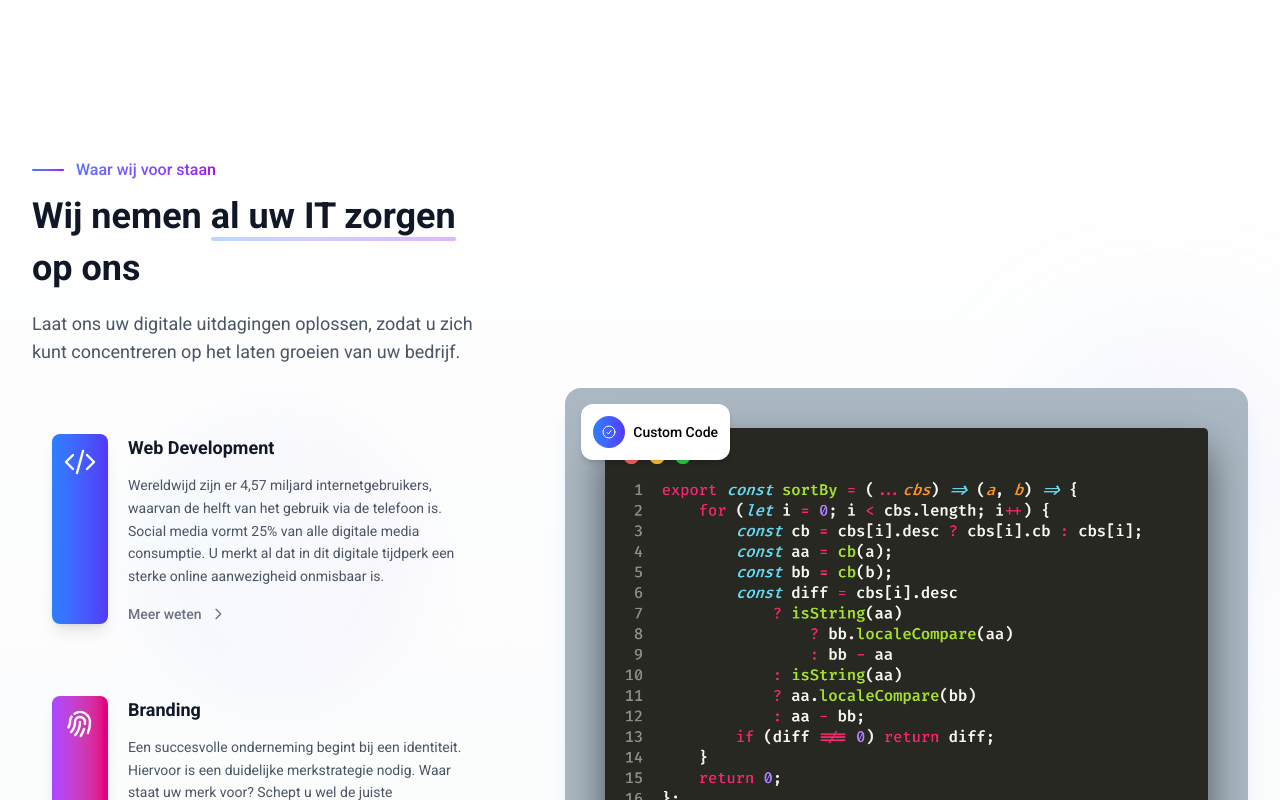
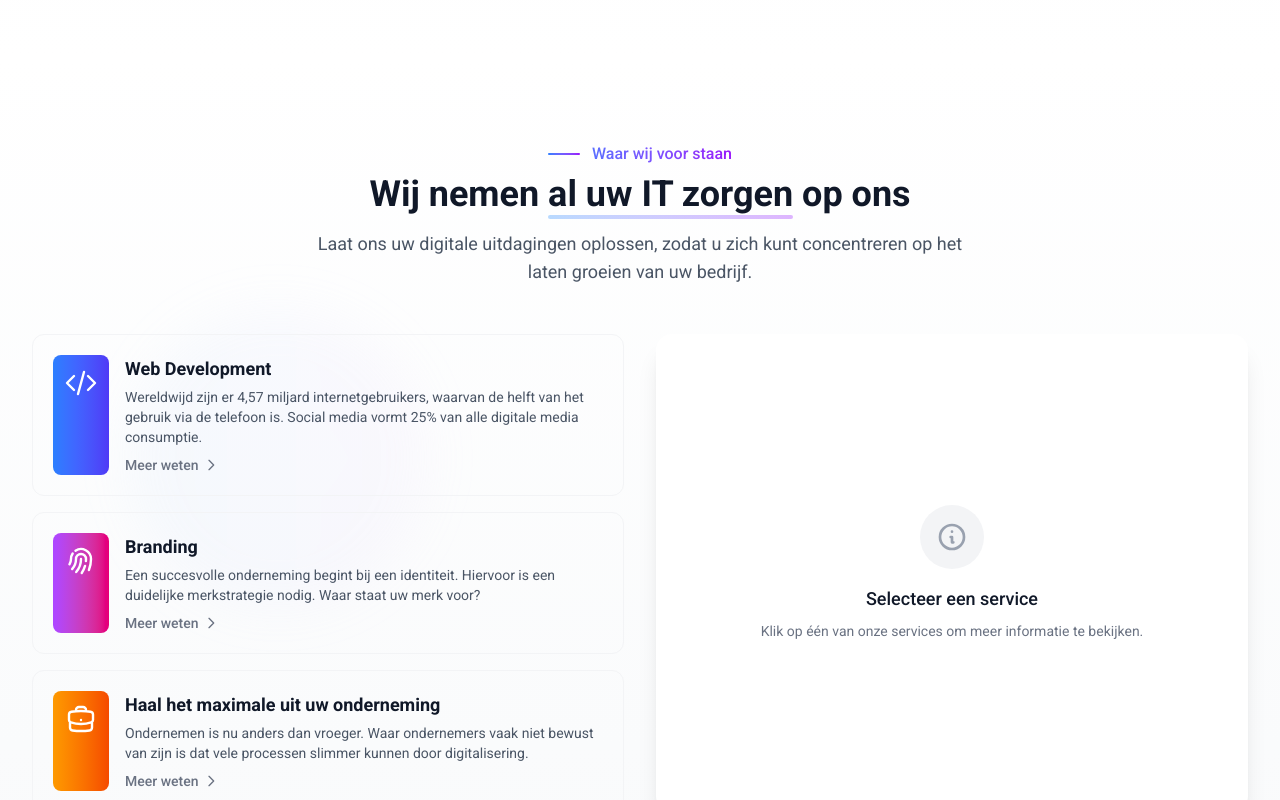
Before and after one commit to iProGoofy/pixbyte, a Next.js app: page / in a window 1280 px wide. Shown: the part 1540-2340 px from the top of the page. Built offline with nearby package versions, Linux system fonts and the light colour scheme.

Commit message:
New layout

```diff
--- a/src/app/page.tsx
+++ b/src/app/page.tsx
@@ -2,7 +2,6 @@
 import HeroSection from "@/components/hero";
 import Cards from "@/components/cards";
 import Services from "@/components/diensten";
-import Testimonial from "@/components/testimonial";
 import Pricing from "@/components/pricing";
 import Clients from "@/components/clienten";
 import Contact from "@/components/contact";
@@ -14,7 +13,6 @@ export default function Home() {
 <Cards />
 <Services />
 <Pricing />
-<Testimonial />
 <Clients />
 <Contact />
  </>
--- a/src/components/diensten.tsx
+++ b/src/components/diensten.tsx
@@ -1,38 +1,17 @@
 'use client';
-import React, { useRef, useEffect, useState } from 'react';
+import React, { useState } from 'react';
 import Image from 'next/image';
 
 const FeaturesSection: React.FC = () => {
-  const [isInView, setIsInView] = useState(false);
-  const sectionRef = useRef<HTMLDivElement>(null);
-  const [activeFeature, setActiveFeature] = useState<number | null>(null);
-
-  // Vereenvoudigde IntersectionObserver - alleen laden wanneer nodig
-  useEffect(() => {
-    const node = sectionRef.current;
-    if (!node) return;
-
-    const observer = new IntersectionObserver(
-      ([entry]) => {
-        if (entry.isIntersecting && !isInView) {
-          setIsInView(true);
-          // Verwijder observer na activatie om verdere berekeningen te voorkomen
-          observer.disconnect();
-        }
-      },
-      { threshold: 0.1 }
-    );
-
-    observer.observe(node);
-    return () => observer.disconnect();
-  }, [isInView]);
+  const [selectedFeature, setSelectedFeature] = useState<number | null>(null);
 
   // Feature items data
   const features = [
     {
       id: 1,
       title: "Web Development",
-      description: "Wereldwijd zijn er 4,57 miljard internetgebruikers, waarvan de helft van het gebruik via de telefoon is. Social media vormt 25% van alle digitale media consumptie. U merkt al dat in dit digitale tijdperk een sterke online aanwezigheid onmisbaar is.",
+      description: "Wereldwijd zijn er 4,57 miljard internetgebruikers, waarvan de helft van het gebruik via de telefoon is. Social media vormt 25% van alle digitale media consumptie.",
+      detailedContent: "Wij creëren moderne, responsieve websites en webapplicaties die perfect werken op alle apparaten. Van eenvoudige landingspagina's tot complexe e-commerce platforms, wij zorgen voor een naadloze gebruikerservaring met snelle laadtijden en intuïtieve navigatie. Onze expertise omvat front-end ontwikkeling met React, Vue en Angular, back-end implementaties met Node.js, PHP of Python, en volledig geoptimaliseerde progressive web apps voor mobiele gebruikers.",
       icon: (
         <svg
           xmlns="http://www.w3.org/2000/svg"
@@ -54,7 +33,8 @@ const FeaturesSection: React.FC = () => {
     {
       id: 2,
       title: "Branding",
-      description: "Een succesvolle onderneming begint bij een identiteit. Hiervoor is een duidelijke merkstrategie nodig. Waar staat uw merk voor? Schept u wel de juiste verwachtingen voor uw merk? Valt u op in de markt?",
+      description: "Een succesvolle onderneming begint bij een identiteit. Hiervoor is een duidelijke merkstrategie nodig. Waar staat uw merk voor?",
+      detailedContent: "Wij helpen u een sterk en herkenbaar merk te bouwen dat resoneert met uw doelgroep. Door middel van uitgebreid marktonderzoek en klantanalyse ontwikkelen we een unieke merkidentiteit die uw waarden en missie weerspiegelt. Ons team van creatieve professionals zorgt voor consistente merkuitingen in alle kanalen - van logo en visuele identiteit tot tone-of-voice en marketingcommunicatie. We creëren niet alleen een aantrekkelijk imago, maar bouwen aan een strategisch merkverhaal dat een emotionele verbinding met uw klanten aangaat.",
       icon: (
         <svg
           xmlns="http://www.w3.org/2000/svg"
@@ -76,7 +56,8 @@ const FeaturesSection: React.FC = () => {
     {
       id: 3,
       title: "Haal het maximale uit uw onderneming",
-      description: "Ondernemen is nu anders dan vroeger. Waar ondernemers vaak niet bewust van zijn is dat vele processen slimmer kunnen door digitalisering en het gebruik van slimme methodieken.",
+      description: "Ondernemen is nu anders dan vroeger. Waar ondernemers vaak niet bewust van zijn is dat vele processen slimmer kunnen door digitalisering.",
+      detailedContent: "Met onze bedrijfsoptimalisatie services helpen we u het volledige potentieel van uw onderneming te benutten. We analyseren uw huidige werkprocessen en identificeren mogelijkheden voor automatisering en digitalisering die tijd en kosten besparen. Van CRM-implementatie en workflowoptimalisatie tot data-analyse en business intelligence - wij leveren de technologische oplossingen die uw efficiëntie verhogen en groei versnellen. Onze consultants werken nauw met u samen om innovatieve strategieën te ontwikkelen die passen bij uw specifieke bedrijfsdoelen.",
       icon: (
         <svg
           xmlns="http://www.w3.org/2000/svg"
@@ -97,8 +78,14 @@ const FeaturesSection: React.FC = () => {
     },
   ];
 
-  // Verminder complexiteit door slechts één decoratief element te gebruiken
-  const decorationElement =
+  // Functie om de geselecteerde feature in te stellen
+  const handleFeatureClick = (id: number) => {
+    setSelectedFeature(selectedFeature === id ? null : id);
+  };
+
+  return (
+    <section className="py-20 bg-gradient-to-b from-white to-gray-50 relative">
+      {/* Decoratief element */}
       <div
         className="absolute rounded-full bg-gradient-to-r from-blue-200/10 to-purple-200/10 blur-xl hidden lg:block"
         style={{
@@ -108,80 +95,66 @@ const FeaturesSection: React.FC = () => {
           height: '300px',
           zIndex: 0,
         }}
-    ></div>;
-
-  // CSS klassen genereren op basis van isInView (geen complexe animaties meer)
-  const getContentClasses = () => {
-    return `transition-opacity duration-700 ${isInView ? 'opacity-100' : 'opacity-0'}`;
-  };
-
-  return (
-    <section
-      ref={sectionRef}
-      className="py-24 overflow-hidden bg-gradient-to-b from-white to-gray-50 relative"
-    >
-      {/* Beperkt tot één decoratief element */}
-      {decorationElement}
+      ></div>
 
       <div className="mx-auto max-w-7xl px-4 sm:px-6 lg:px-8 relative z-10">
-        <div className="grid grid-cols-1 gap-14 items-center lg:grid-cols-12 lg:gap-16">
-          {/* Linker kolom - Tekst en features */}
-          <div
-            className={`w-full xl:col-span-5 lg:col-span-6 2xl:-mx-5 xl:-mx-0 ${getContentClasses()}`}
-            style={{ transitionDelay: '100ms' }}
-          >
-            <div className="relative">
-              <span className="text-base font-medium bg-clip-text text-transparent bg-gradient-to-r from-blue-500 to-purple-600 mb-2 block lg:text-left inline-flex items-center">
-                <span className="w-8 h-0.5 bg-gradient-to-r from-blue-500 to-purple-600 rounded-full mr-3 hidden lg:inline-block"></span>
+        <div className="text-center mb-12">
+          <span className="text-base font-medium bg-clip-text text-transparent bg-gradient-to-r from-blue-500 to-purple-600 inline-flex items-center justify-center">
+            <span className="w-8 h-0.5 bg-gradient-to-r from-blue-500 to-purple-600 rounded-full mr-3 hidden sm:inline-block"></span>
             Waar wij voor staan
           </span>
-              <h2 className="text-3xl sm:text-4xl font-bold text-gray-900 sm:leading-[3.25rem] lg:text-left">
+          <h2 className="text-3xl sm:text-4xl font-bold text-gray-900 mt-2">
             Wij nemen <span className="relative">
               al uw IT zorgen
               <span className="absolute -bottom-1 left-0 right-0 h-1 bg-gradient-to-r from-blue-400/40 to-purple-500/40 rounded-full"></span>
             </span> op ons
           </h2>
-              <p className="text-gray-600 mt-4 text-lg max-w-xl">
+          <p className="text-gray-600 mt-4 text-lg max-w-2xl mx-auto">
             Laat ons uw digitale uitdagingen oplossen, zodat u zich kunt concentreren op het laten groeien van uw bedrijf.
           </p>
         </div>
 
-            <div className="space-y-8 mt-12">
+        <div className="grid grid-cols-1 lg:grid-cols-2 gap-8 items-start">
+          {/* Features kolom */}
+          <div className="space-y-4">
             {features.map((feature) => (
               <div
                 key={feature.id}
-                  className={`p-5 rounded-xl transition-all duration-300 ${
-                    activeFeature === feature.id
-                      ? "bg-white shadow-xl shadow-blue-100/30 scale-[1.02]"
-                      : "hover:bg-white hover:shadow-lg"
-                  }`}
-                  onClick={() => setActiveFeature(activeFeature === feature.id ? null : feature.id)}
-
+                className={`
+                  rounded-xl transition-all duration-200 cursor-pointer border
+                  ${selectedFeature === feature.id
+                    ? "border-transparent bg-white shadow-lg shadow-blue-100/40"
+                    : "border-gray-100 hover:border-transparent hover:bg-white hover:shadow"
+                  }
+                `}
+                onClick={() => handleFeatureClick(feature.id)}
               >
-                  <div className="flex gap-5">
-                    <div className={`rounded-lg p-3 bg-gradient-to-r ${feature.color} text-white flex-shrink-0 shadow-lg`}>
+                <div className="p-5">
+                  <div className="flex gap-4">
+                    <div className={`rounded-lg p-3 bg-gradient-to-r ${feature.color} text-white flex-shrink-0`}>
                       {feature.icon}
                     </div>
                     <div>
-                      <h3 className={`text-lg font-semibold mb-3 transition-colors duration-300 ${
-                        activeFeature === feature.id
+                      <h3 className={`text-lg font-semibold ${
+                        selectedFeature === feature.id
                           ? "text-transparent bg-clip-text bg-gradient-to-r " + feature.color
                           : "text-gray-900"
                       }`}>
                         {feature.title}
                       </h3>
-                      <p className="text-gray-600 leading-relaxed text-sm">
+                      <p className="text-gray-600 text-sm mt-1">
                         {feature.description}
                       </p>
-                      <div className={`mt-4 text-sm font-medium flex items-center gap-2 ${
-                        activeFeature === feature.id
+                      <div className={`mt-2 text-sm font-medium flex items-center gap-1
+                        ${selectedFeature === feature.id
                           ? `text-transparent bg-clip-text bg-gradient-to-r ${feature.color}`
                           : "text-gray-500"
-                      }`}>
-                        <span>Meer weten</span>
+                        }`}
+                      >
+                        <span>{selectedFeature === feature.id ? "Sluiten" : "Meer weten"}</span>
                         <svg
                           xmlns="http://www.w3.org/2000/svg"
-                          className="w-4 h-4"
+                          className={`w-4 h-4 transition-transform ${selectedFeature === feature.id ? "rotate-90" : ""}`}
                           fill="none"
                           viewBox="0 0 24 24"
                           stroke="currentColor"
@@ -192,43 +165,57 @@ const FeaturesSection: React.FC = () => {
                     </div>
                   </div>
                 </div>
+              </div>
             ))}
+          </div>
+
+          {/* Detail content kolom */}
+          <div className="bg-white rounded-2xl shadow-xl overflow-hidden h-full">
+            {selectedFeature ? (
+              <div className="h-full">
+                {/* Header van detail content */}
+                <div className={`p-6 bg-gradient-to-r ${features.find(f => f.id === selectedFeature)?.color}`}>
+                  <h3 className="text-xl font-bold text-white">
+                    {features.find(f => f.id === selectedFeature)?.title}
+                  </h3>
+                </div>
+
+                {/* Main content */}
+                <div className="p-8">
+                  <div className="prose prose-sm prose-gray max-w-none">
+                    <p className="text-gray-700 leading-relaxed">
+                      {features.find(f => f.id === selectedFeature)?.detailedContent}
+                    </p>
+                  </div>
+
+                  {/* CTA Button */}
+                  <div className="mt-8">
+                    <button
+                      className={`py-2 px-6 rounded-lg bg-gradient-to-r ${features.find(f => f.id === selectedFeature)?.color} text-white text-sm font-medium`}
+                    >
+                      Vraag een gesprek aan
+                    </button>
+                  </div>
+                </div>
+              </div>
+            ) : (
+              <div className="flex items-center justify-center h-full p-12">
+                <div className="text-center">
+                  <div className="mb-4 mx-auto w-16 h-16 bg-gray-100 rounded-full flex items-center justify-center">
+                    <svg xmlns="http://www.w3.org/2000/svg" className="h-8 w-8 text-gray-400" fill="none" viewBox="0 0 24 24" stroke="currentColor">
+                      <path strokeLinecap="round" strokeLinejoin="round" strokeWidth={2} d="M13 16h-1v-4h-1m1-4h.01M21 12a9 9 0 11-18 0 9 9 0 0118 0z" />
+                    </svg>
+                  </div>
+                  <h3 className="text-lg font-medium text-gray-900">Selecteer een service</h3>
+                  <p className="mt-2 text-sm text-gray-500">
+                    Klik op één van onze services om meer informatie te bekijken.
+                  </p>
+                </div>
+              </div>
+            )}
           </div>
         </div>
 
-          {/* Rechter kolom - Afbeelding */}
-          <div
-            className={`w-full xl:col-span-7 lg:col-span-6 lg:block ${getContentClasses()}`}
-            style={{ transitionDelay: '300ms' }}
-          >
-            <div className="relative w-full">
-              {/* Eenvoudigere decoratieve elementen */}
-              <div className="absolute -top-12 -right-12 w-64 h-64 bg-gradient-to-r from-blue-200/20 to-purple-200/20 rounded-full blur-3xl"></div>
-
-              {/* Geoptimaliseerde afbeelding */}
-              <div className="relative">
-                <Image
-                  priority={false}
-                  src="/img/coding.png"
-                  alt="Feature section"
-                  width={1200}
-                  height={800}
-                  className="w-full rounded-2xl lg:h-auto object-cover shadow-xl shadow-blue-200/40"
-                />
-
-                {/* Vereenvoudigde elementen - alleen tonen op desktop */}
-                <div className="absolute top-4 left-4 lg:flex hidden items-center gap-2 bg-white p-3 rounded-xl shadow-md">
-                  <div className="w-8 h-8 bg-gradient-to-r from-blue-500 to-indigo-600 rounded-full flex items-center justify-center text-white">
-                    <svg xmlns="http://www.w3.org/2000/svg" fill="none" viewBox="0 0 24 24" strokeWidth={1.5} stroke="currentColor" className="size-4">
-                      <path strokeLinecap="round" strokeLinejoin="round" d="M9 12.75 11.25 15 15 9.75M21 12a9 9 0 11-18 0 9 9 0 0118 0z" />
-                    </svg>
-                  </div>
-                  <span className="font-medium text-sm text-black">Custom Code</span>
-                </div>
-              </div>
-            </div>
-          </div>
-        </div>
        </div>
     </section>
   );
--- a/src/components/pricing.tsx
+++ b/src/components/pricing.tsx
@@ -1,9 +1,9 @@
 'use client';
+
 import React, { useRef, useEffect, useState } from 'react';
 
 const PricingSection: React.FC = () => {
   const [isInView, setIsInView] = useState(false);
-  const [isAnnual, setIsAnnual] = useState(true);
   const [hoveredPlan, setHoveredPlan] = useState<number | null>(null);
   const sectionRef = useRef<HTMLDivElement>(null);
 
@@ -30,10 +30,9 @@ const PricingSection: React.FC = () => {
   const pricingPlans = [
     {
       id: 1,
-      name: "Starter",
-      description: "Perfect voor kleine bedrijven die online willen starten",
-      monthlyPrice: 79,
-      annualPrice: 69,
+      name: "Website",
+      description: "Professionele website voor uw bedrijf",
+      price: 695,
       features: [
         "Professionele website (5 pagina's)",
         "Responsive design",
@@ -42,45 +41,41 @@ const PricingSection: React.FC = () => {
         "Google Analytics koppeling",
         "3 maanden gratis onderhoud"
       ],
+      note: "Voor meer pagina's, neem contact met ons op",
       color: "from-blue-500 to-blue-600",
       popular: false,
     },
     {
       id: 2,
-      name: "Business",
-      description: "Complete oplossing voor groeiende ondernemingen",
-      monthlyPrice: 149,
-      annualPrice: 129,
+      name: "IT Beheer",
+      description: "Complete IT-ondersteuning voor uw bedrijf",
+      price: null, // Prijs op aanvraag
       features: [
-        "Professionele website (10 pagina's)",
-        "Responsive design",
-        "Contactformulier met automatisering",
-        "SEO volledig geoptimaliseerd",
-        "Google Analytics & Tag Manager",
-        "CMS-systeem voor zelf beheer",
-        "E-mail marketing integratie",
-        "6 maanden gratis onderhoud"
+        "Remote helpdesk ondersteuning",
+        "Netwerkbeheer en monitoring",
+        "Dagelijkse back-ups",
+        "Beveiligingsupdates",
+        "Hardware en software advies",
+        "Proactief systeembeheer",
+        "Cloud-oplossingen",
+        "Maandelijks onderhoudsrapport"
       ],
       color: "from-purple-500 to-indigo-600",
       popular: true,
     },
     {
       id: 3,
-      name: "Enterprise",
-      description: "Op maat gemaakte oplossingen voor grote organisaties",
-      monthlyPrice: 299,
-      annualPrice: 249,
+      name: "Branding",
+      description: "Compleet merkidentiteit pakket",
+      price: 995,
       features: [
-        "Volledig op maat gemaakte website",
-        "Responsive design",
-        "Geavanceerde formulieren met workflows",
-        "SEO & performance optimalisatie",
-        "Complete analytics suite",
-        "Geavanceerd CMS-systeem",
-        "Marketing automatisering",
-        "API integraties",
-        "12 maanden gratis onderhoud",
-        "Dedicated accountmanager"
+        "Logo ontwerp",
+        "Huisstijl ontwikkeling",
+        "Visitekaartjes ontwerp",
+        "Social media templates",
+        "Brand guidelines document",
+        "Onbeperkte revisies",
+        "Alle bronbestanden"
       ],
       color: "from-amber-500 to-orange-600",
       popular: false,
@@ -98,6 +93,7 @@ const PricingSection: React.FC = () => {
     <section
       ref={sectionRef}
       className="py-24 bg-gradient-to-b from-white to-gray-50 relative overflow-hidden"
+      id="pricing"
     >
       {/* Decoratieve elementen */}
       <div className="absolute top-0 left-0 w-full h-full overflow-hidden pointer-events-none">
@@ -120,34 +116,8 @@ const PricingSection: React.FC = () => {
             </span> van uw bedrijf
           </h2>
           <p className="text-gray-600 mt-4 text-lg max-w-2xl mx-auto">
-            Wij bieden flexibele pakketten die passen bij de behoeften en het budget van uw onderneming.
+            Wij bieden heldere tarieven voor onze diensten en maatwerk oplossingen voor uw onderneming.
           </p>
-        </div>
-
-        {/* Jaarlijks/Maandelijks toggle */}
-        <div className={`flex justify-center mb-12 ${getContentClasses(100)}`}>
-          <div className="bg-gray-100 p-1 rounded-full flex items-center">
-            <button
-              onClick={() => setIsAnnual(true)}
-              className={`text-sm px-5 py-2 rounded-full transition-all ${
-                isAnnual
-                  ? 'bg-white text-gray-900 shadow-md'
-                  : 'text-gray-600 hover:text-gray-900'
-              }`}
-            >
-              Jaarlijks <span className="text-xs text-green-500 font-medium ml-1">Bespaar 15%</span>
-            </button>
-            <button
-              onClick={() => setIsAnnual(false)}
-              className={`text-sm px-5 py-2 rounded-full transition-all ${
-                !isAnnual
-                  ? 'bg-white text-gray-900 shadow-md'
-                  : 'text-gray-600 hover:text-gray-900'
-              }`}
-            >
-              Maandelijks
-            </button>
-          </div>
         </div>
 
         {/* Prijsplannen */}
@@ -165,10 +135,9 @@ const PricingSection: React.FC = () => {
             >
               {plan.popular && (
                 <div className="absolute -top-5 left-0 right-0 mx-auto w-max px-4 py-1 rounded-full bg-gradient-to-r from-purple-500 to-indigo-600 text-white text-sm font-medium">
-                  Meest gekozen
+                  Aanbevolen
                 </div>
               )}
-
               <div className="bg-white rounded-xl p-8 h-full flex flex-col">
                 <div className="mb-6">
                   <h3 className={`text-xl font-bold bg-clip-text text-transparent bg-gradient-to-r ${plan.color}`}>
@@ -178,17 +147,18 @@ const PricingSection: React.FC = () => {
                     {plan.description}
                   </p>
                 </div>
-
                 <div className="mb-6">
-                  <div className="flex items-baseline">
-                    <span className="text-3xl font-bold text-gray-900">€{isAnnual ? plan.annualPrice : plan.monthlyPrice}</span>
-                    <span className="text-gray-500 ml-2">/ maand</span>
-                  </div>
-                  <p className="text-sm text-gray-500 mt-1">
-                    {isAnnual ? 'Jaarlijks gefactureerd' : 'Maandelijks gefactureerd'}
-                  </p>
+                  {plan.price ? (
+                    <div className="flex items-baseline">
+                      <span className="text-3xl font-bold text-gray-900">€{plan.price}</span>
+                      <span className="text-gray-500 ml-2">eenmalig</span>
+                    </div>
+                  ) : (
+                    <div className="flex items-baseline">
+                      <span className="text-xl font-medium text-gray-900">Prijs op aanvraag</span>
+                    </div>
+                  )}
                 </div>
-
                 <div className="flex-grow">
                   <ul className="space-y-3">
                     {plan.features.map((feature, idx) => (
@@ -205,40 +175,34 @@ const PricingSection: React.FC = () => {
                       </li>
                     ))}
                   </ul>
+                  {plan.note && (
+                    <p className="text-sm text-gray-500 italic mt-4">{plan.note}</p>
+                  )}
                 </div>
-
                 <div className="mt-8">
-                  <button
-                    className={`w-full py-3 rounded-lg transition-all ${
+                  <a
+                    href="#contact"
+                    className={`w-full py-3 rounded-lg transition-all block text-center ${
                       hoveredPlan === plan.id || plan.popular
-                        ? `bg-gradient-to-r ${plan.color} text-white shadow-lg shadow-${plan.color.split('-')[1]}-500/30`
+                        ? `bg-gradient-to-r ${plan.color} text-white shadow-lg`
                         : 'bg-gray-100 text-gray-800 hover:bg-gray-200'
                     }`}
                   >
-                    Selecteer plan
-                  </button>
+                    Neem contact op
+                  </a>
                 </div>
               </div>
             </div>
           ))}
-        </div>
 
         {/* Aanvullende informatie */}
-        <div className={`mt-16 text-center ${getContentClasses(300)}`}>
-          <p className="text-gray-600">
-            Heeft u andere wensen of een aangepast plan nodig?
-          </p>
-            <span className="inline-flex items-center gap-2 mt-4 text-transparent bg-clip-text bg-gradient-to-r from-blue-500 to-purple-600 font-medium">Neem contact met ons op voor een offerte op maat</span>
-            <svg
-              xmlns="http://www.w3.org/2000/svg"
-              className="h-4 w-4"
-              fill="none"
-              viewBox="0 0 24 24"
-              stroke="currentColor"
-            >
-              <path strokeLinecap="round" strokeLinejoin="round" strokeWidth={2} d="M14 5l7 7m0 0l-7 7m7-7H3" />
-            </svg>
-        </div>
+          <div className="col-span-1 md:col-span-3 mt-8 text-center">
+            <p className="text-gray-600 text-sm">
+              Alle prijzen zijn exclusief BTW. Neem contact met ons op voor maatwerk oplossingen en meer informatie.
+            </p>
+          </div>
+
+      </div>
       </div>
     </section>
   );
```
Lines whose indentation alone changed are shown as unchanged.
